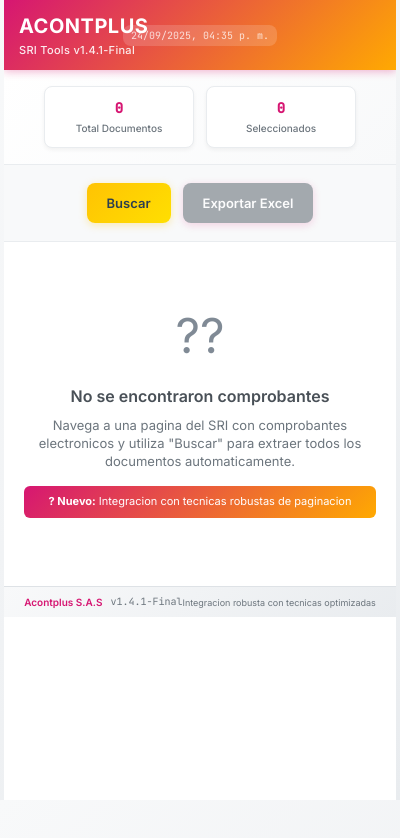
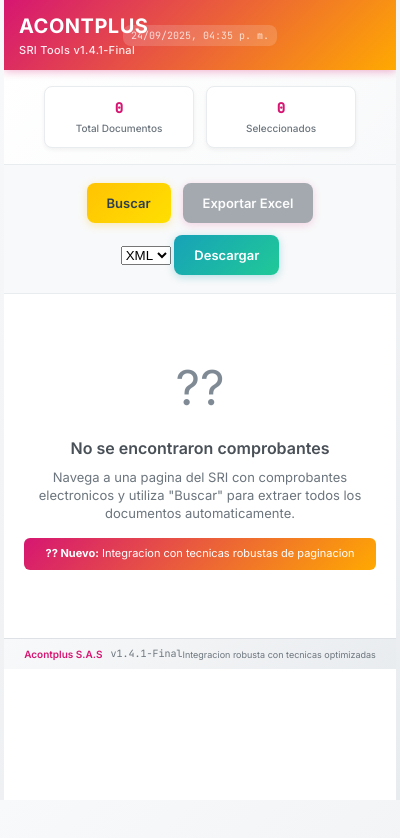
Before and after one commit to acontplus/AcontplusSriTools, a browser extension: page popup.html in a window 400 px wide. Drawn offline with Linux system fonts and the light colour scheme.

Commit message:
Update popup.html

```diff
--- a/popup.html
+++ b/popup.html
@@ -52,6 +52,15 @@
             <button id="export-selected" class="btn btn-primary" disabled title="Exportar documentos seleccionados a Excel">
                 <span class="btn-text">Exportar Excel</span>
             </button>
+            <div class="download-controls">
+                <select id="download-format" class="format-select">
+                    <option value="xml" selected>XML</option>
+                    <option value="pdf">PDF</option>
+                </select>
+                <button id="download-selected" class="btn btn-accent" disabled title="Descargar archivos seleccionados">
+                    <span class="btn-text">Descargar</span>
+                </button>
+            </div>
         </div>
 
         <!-- Loading State -->
@@ -76,7 +85,7 @@
             <h3>No se encontraron comprobantes</h3>
             <p>Navega a una pagina del SRI con comprobantes electronicos y utiliza "Buscar" para extraer todos los documentos automaticamente.</p>
             <div style="background: linear-gradient(135deg, #D61672 0%, #FFA901 100%); color: white; padding: 8px 12px; border-radius: 6px; font-size: 11px; margin: 8px 0;">
-                <strong>? Nuevo:</strong> Integracion con tecnicas robustas de paginacion
+                <strong>?? Nuevo:</strong> Integracion con tecnicas robustas de paginacion
             </div>
         </div>
 
```
